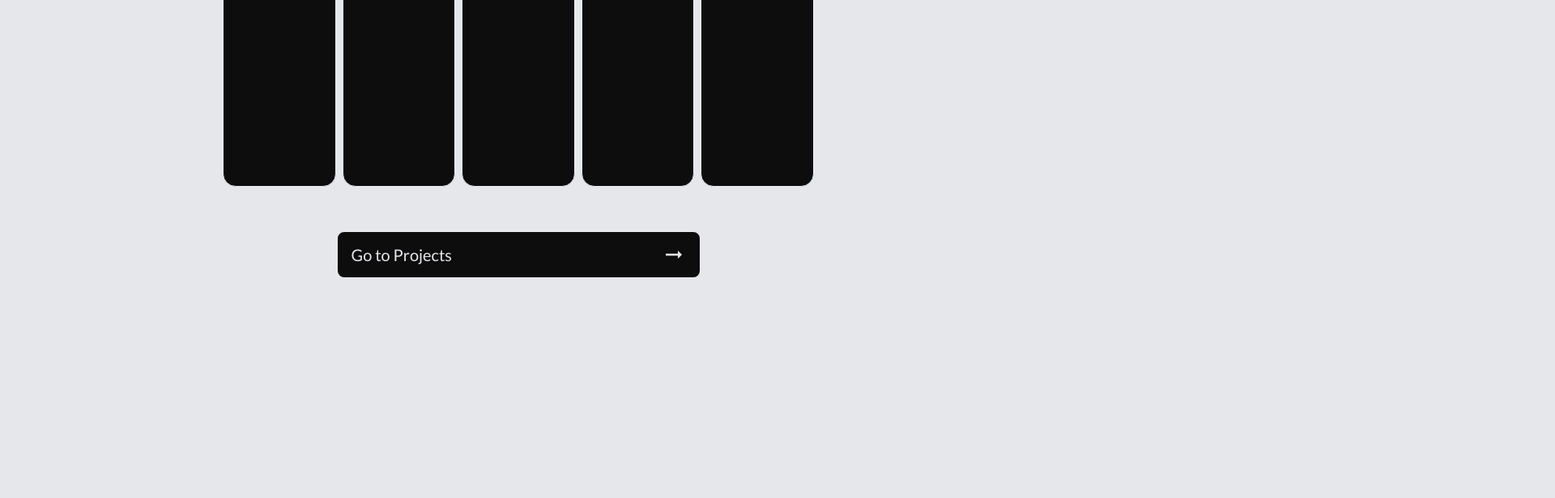
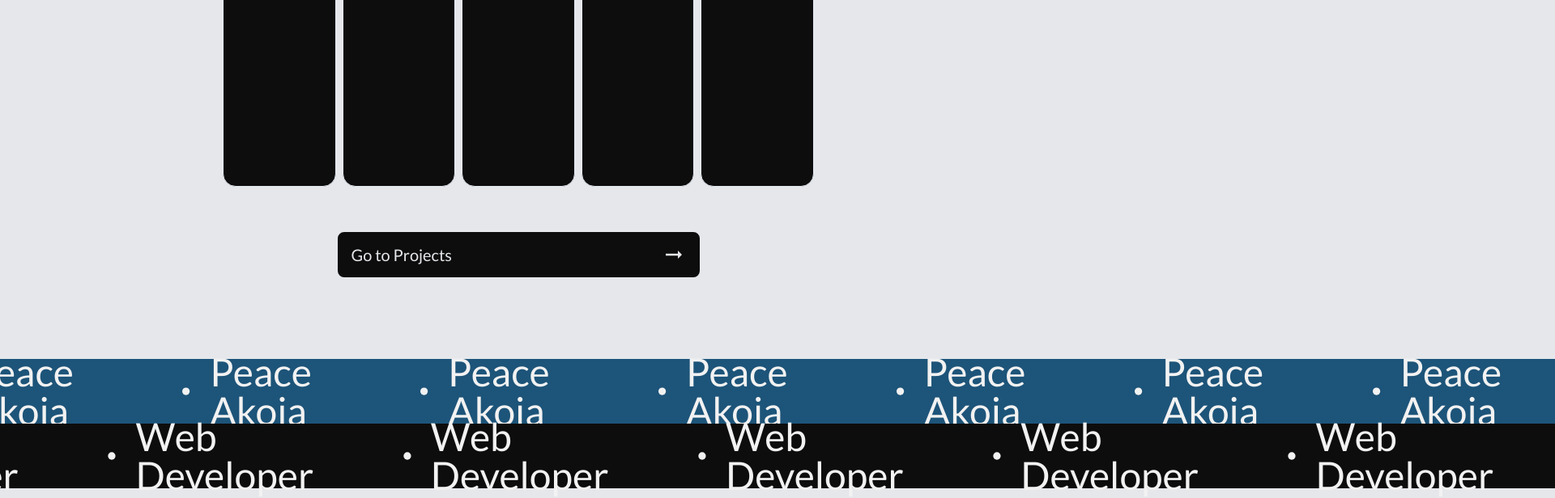
Before and after one commit to BluTargaryan/peaceakoja-portfolio, a Next.js app: page / in a window 1280 px wide. Shown: the part 1393-2009 px from the top of the page at 81% size, 1920 px wide, since content can reach past the window. Before the commit the page ends 1837 px from the top, so only its background shows below. Built offline with nearby package versions, Linux system fonts and the light colour scheme; a web font is replaced by a local one.

Commit message:
check diary entry 3

```diff
--- a/package.json
+++ b/package.json
@@ -12,6 +12,7 @@
     "@radix-ui/react-slot": "^1.0.2",
     "class-variance-authority": "^0.7.0",
     "clsx": "^2.1.1",
+    "framer-motion": "^11.2.10",
     "lucide-react": "^0.379.0",
     "next": "14.2.3",
     "react": "^18",
--- a/src/app/layout.tsx
+++ b/src/app/layout.tsx
@@ -28,7 +28,7 @@ export default function RootLayout({
 }>) {
 
   return (
-    <html lang="en" className=" scroll-smooth">
+    <html lang="en" className=" scroll-smooth overflow-x-hidden">
       <body className={`${lato.className} bg-gray-200`}>
         <Nav/>
         {children}
--- a/src/app/page.tsx
+++ b/src/app/page.tsx
@@ -4,6 +4,9 @@ import Link from "next/link";
 import { lustria } from "./layout";
 import PAButtonWIcon from "@/components/PAButtonWIcon";
 import ProjectsPreviewItem from "@/components/ProjectsPreviewItem";
+
+import {motion as m} from 'framer-motion'
+import ScrollingText from "@/components/ScrollingText";
 
 export default function Home() {
 
@@ -51,6 +54,8 @@ export default function Home() {
    color="gray-200"/>
 
    </section>
+<ScrollingText/>
+
  </div>
   );
 }
--- /dev/null
+++ b/src/app/template.tsx
@@ -0,0 +1,15 @@
+'use client'
+
+import { motion } from 'framer-motion'
+
+export default function Template({ children }: { children: React.ReactNode }) {
+  return (
+    <motion.div
+      initial={{ x: -10 }}
+      animate={{ x: 0 }}
+      transition={{ ease: 'easeInOut', duration: 0.3 }}
+    >
+      {children}
+    </motion.div>
+  )
+}
--- /dev/null
+++ b/src/components/ScrollingText.tsx
@@ -0,0 +1,91 @@
+'use client'
+
+import {motion as m} from 'framer-motion'
+
+import { GoDotFill } from "react-icons/go";
+
+const ScrollingText = () => {
+  return (
+    <m.section className='flex flex-col  w-full h-40'>
+        {/* <m.span
+
+        initial={{ x: 0 }}
+        animate={{ x: -1000 }}
+        transition={{ ease: 'easeInOut', duration: 30}}
+        >
+            Peace
+            Peace
+            Peace
+            Peace
+            Peace
+            Peace
+            Peace
+            Peace
+            Peace
+            Peace
+            Peace
+            Peace
+            Peace
+            Peace
+            Peace
+            Peace
+            Peace
+            Peace
+            Peace
+            Peace
+            Peace
+        </m.span> */}
+        <m.div className='w-[300%] h-1/2 bg-customBlue text-customWhite flex items-center gap-5 px-5 '
+         initial={{ x: 0 }}
+         animate={{ x: -1000 }}
+         transition={{
+            ease: 'easeInOut',
+            duration: 5,
+            repeat: Infinity}}
+        >
+<span className='h-full text-5xl text-customWhite flex items-center gap-5'>Peace Akoja <GoDotFill className='text-xl'/></span>
+<span className='h-full text-5xl text-customWhite flex items-center gap-5'>Peace Akoja <GoDotFill className='text-xl'/></span>
+<span className='h-full text-5xl text-customWhite flex items-center gap-5'>Peace Akoja <GoDotFill className='text-xl'/></span>
+<span className='h-full text-5xl text-customWhite flex items-center gap-5'>Peace Akoja <GoDotFill className='text-xl'/></span>
+<span className='h-full text-5xl text-customWhite flex items-center gap-5'>Peace Akoja <GoDotFill className='text-xl'/></span>
+<span className='h-full text-5xl text-customWhite flex items-center gap-5'>Peace Akoja <GoDotFill className='text-xl'/></span>
+<span className='h-full text-5xl text-customWhite flex items-center gap-5'>Peace Akoja <GoDotFill className='text-xl'/></span>
+<span className='h-full text-5xl text-customWhite flex items-center gap-5'>Peace Akoja <GoDotFill className='text-xl'/></span>
+<span className='h-full text-5xl text-customWhite flex items-center gap-5'>Peace Akoja <GoDotFill className='text-xl'/></span>
+<span className='h-full text-5xl text-customWhite flex items-center gap-5'>Peace Akoja <GoDotFill className='text-xl'/></span>
+<span className='h-full text-5xl text-customWhite flex items-center gap-5'>Peace Akoja <GoDotFill className='text-xl'/></span>
+<span className='h-full text-5xl text-customWhite flex items-center gap-5'>Peace Akoja <GoDotFill className='text-xl'/></span>
+<span className='h-full text-5xl text-customWhite flex items-center gap-5'>Peace Akoja <GoDotFill className='text-xl'/></span>
+
+        </m.div>
+
+        <m.div className='w-[400%] h-1/2 bg-customBlack text-customWhite flex items-center gap-5 px-5 '
+         initial={{ x: -1000}}
+         animate={{ x: 0}}
+         transition={{
+            ease: 'easeInOut',
+            duration: 5,
+            repeat: Infinity}}
+        >
+<span className='h-full text-5xl text-customWhite flex items-center gap-5'>Web Developer <GoDotFill className='text-xl'/></span>
+<span className='h-full text-5xl text-customWhite flex items-center gap-5'>Web Developer <GoDotFill className='text-xl'/></span>
+<span className='h-full text-5xl text-customWhite flex items-center gap-5'>Web Developer <GoDotFill className='text-xl'/></span>
+<span className='h-full text-5xl text-customWhite flex items-center gap-5'>Web Developer <GoDotFill className='text-xl'/></span>
+<span className='h-full text-5xl text-customWhite flex items-center gap-5'>Web Developer <GoDotFill className='text-xl'/></span>
+<span className='h-full text-5xl text-customWhite flex items-center gap-5'>Web Developer <GoDotFill className='text-xl'/></span>
+<span className='h-full text-5xl text-customWhite flex items-center gap-5'>Web Developer <GoDotFill className='text-xl'/></span>
+<span className='h-full text-5xl text-customWhite flex items-center gap-5'>Web Developer <GoDotFill className='text-xl'/></span>
+<span className='h-full text-5xl text-customWhite flex items-center gap-5'>Web Developer <GoDotFill className='text-xl'/></span>
+<span className='h-full text-5xl text-customWhite flex items-center gap-5'>Web Developer <GoDotFill className='text-xl'/></span>
+<span className='h-full text-5xl text-customWhite flex items-center gap-5'>Web Developer <GoDotFill className='text-xl'/></span>
+<span className='h-full text-5xl text-customWhite flex items-center gap-5'>Web Developer <GoDotFill className='text-xl'/></span>
+<span className='h-full text-5xl text-customWhite flex items-center gap-5'>Web Developer <GoDotFill className='text-xl'/></span>
+<span className='h-full text-5xl text-customWhite flex items-center gap-5'>Web Developer <GoDotFill className='text-xl'/></span>
+
+
+        </m.div>
+    </m.section>
+  )
+}
+
+export default ScrollingText
```
Also changed, not shown: 2 other files (tests, documents, lock files or other folders).
